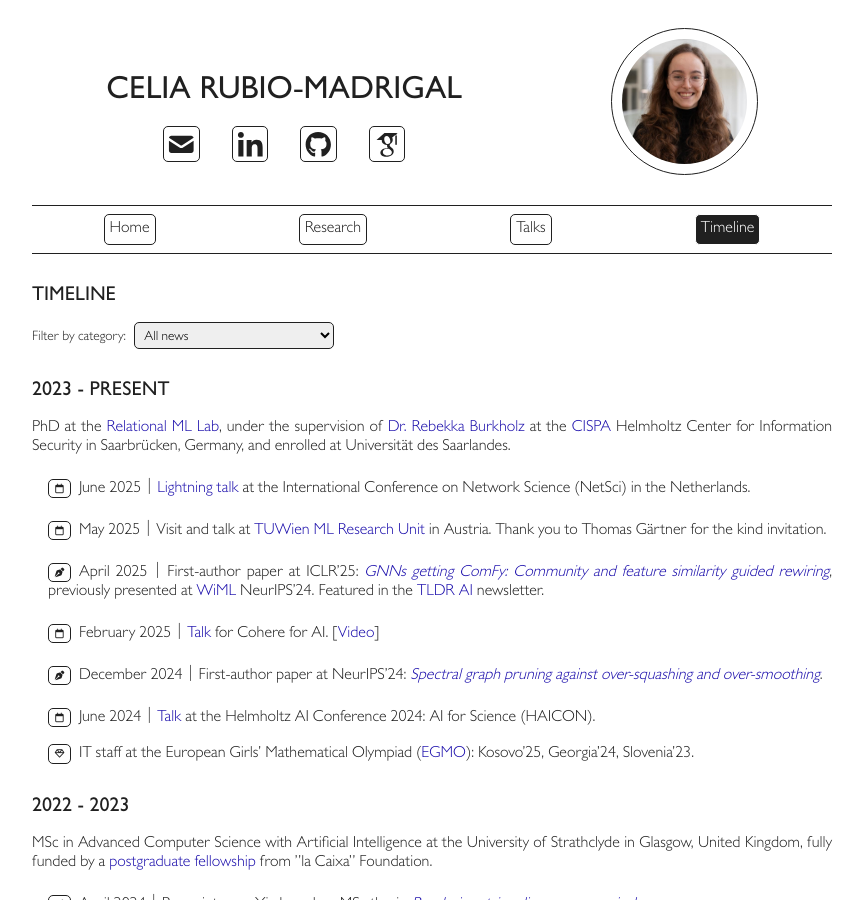
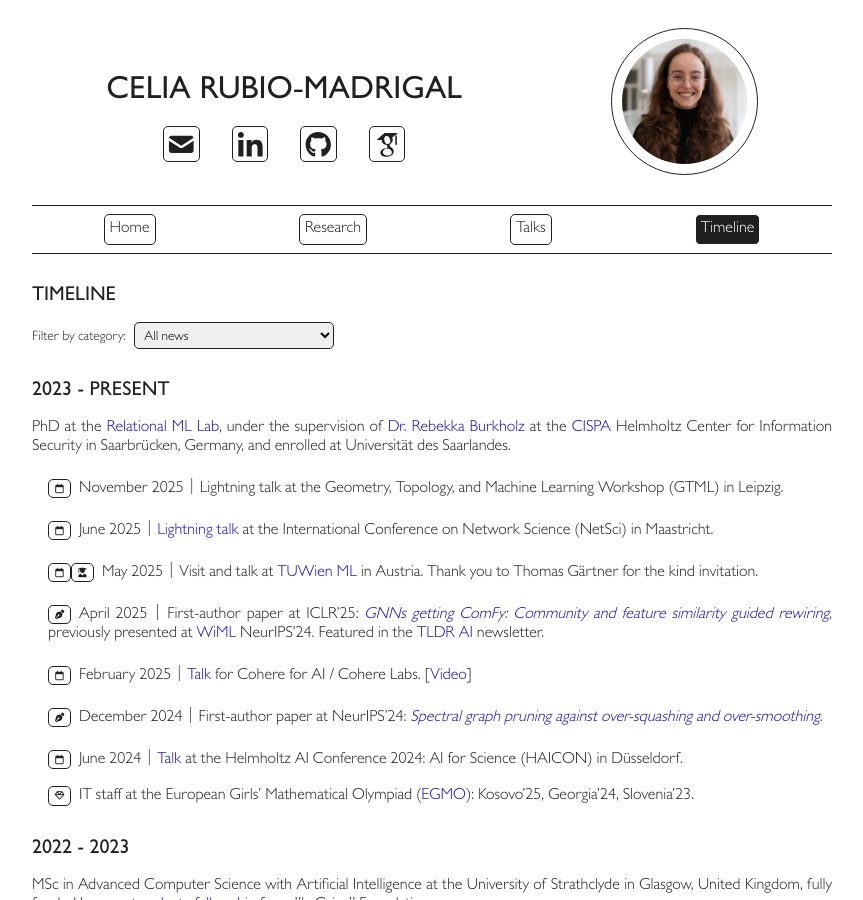
Before and after one commit to celrm/celrm.github.io, a Jekyll site: the page built from _pages/news.md, in a window 1280 px wide and 900 px high. Shown: the whole window, without its empty margins (208-1071 px from the left). Built offline with Jekyll 4.4.1, drawn with Linux system fonts in a browser that asks for light colours.

```diff
--- a/_data/news.yml
+++ b/_data/news.yml
@@ -2,13 +2,17 @@ list:
 - date: 2023 - present
   description: "PhD at the [Relational ML Lab](https://relationalml.github.io), under the supervision of [Dr. Rebekka Burkholz](https://sites.google.com/view/rebekkaburkholz) at the [CISPA](https://www.cispa.de/en) Helmholtz Center for Information Security in Saarbrücken, Germany, and enrolled at Universität des Saarlandes."
   details:
+  - date: November 2025
+    type: [event]
+    description: "Lightning talk at the Geometry, Topology, and Machine Learning Workshop (GTML) in Leipzig."
+    new: true
   - date: June 2025
     type: [event]
-    description: "[Lightning talk](https://netsci2025.github.io/lightnings/thursday-lightnings/) at the International Conference on Network Science (NetSci) in the Netherlands."
+    description: "[Lightning talk](https://netsci2025.github.io/lightnings/thursday-lightnings/) at the International Conference on Network Science (NetSci) in Maastricht."
     new: true
   - date: May 2025
-    type: [event]
-    description: "Visit and talk at [TUWien ML Research Unit](https://ml-tuw.github.io/ruml_seminar/) in Austria. Thank you to Thomas Gärtner for the kind invitation."
+    type: [event, work]
+    description: "Visit and talk at [TUWien ML](https://ml-tuw.github.io/ruml_seminar/) in Austria. Thank you to Thomas Gärtner for the kind invitation."
     new: true
   - date: April 2025
     type: [publication]
@@ -16,15 +20,14 @@ list:
     new: true
   - date: February 2025
     type: [event]
-    description: "[Talk](https://cohere.com/events/cohere-for-ai-Celia-Rubio-Madrigal-2025) for Cohere for AI. [[Video](https://youtu.be/fw8VBEBdWQY)]"
+    description: "[Talk](https://cohere.com/events/cohere-for-ai-Celia-Rubio-Madrigal-2025) for Cohere for AI / Cohere Labs. [[Video](https://youtu.be/fw8VBEBdWQY)]"
     new: true
   - date: December 2024
     type: [publication]
     description: "First-author paper at NeurIPS'24: [*Spectral graph pruning against over-squashing and over-smoothing*](https://openreview.net/forum?id=EMkrwJY2de)."
-    new: true
   - date: June 2024
     type: [event]
-    description: "[Talk](https://eventclass.it/haic2024/scientific/external-program/session?s=S-05a) at the Helmholtz AI Conference 2024: AI for Science (HAICON)."
+    description: "[Talk](https://eventclass.it/haic2024/scientific/external-program/session?s=S-05a) at the Helmholtz AI Conference 2024: AI for Science (HAICON) in Düsseldorf."
   - type: [leisure]
     description: "IT staff at the European Girls' Mathematical Olympiad ([EGMO](https://www.egmo.org/people/person933/)): Kosovo'25, Georgia'24, Slovenia'23."
 
--- a/_data/talks.yml
+++ b/_data/talks.yml
@@ -1,41 +1,44 @@
 list:
-- title: "Rewiring Graph Neural Networks: Less is more and structure matters."
+- title: "Rewiring Graph Neural Networks: Less is more and structure matters. (Spectral pruning + ComFy)"
   events:
-  - place: "Research Seminar of the [TUWien Machine Learning Research Unit](https://ml-tuw.github.io/ruml_seminar/) in Vienna, Austria."
+  - place: "Seminar of the [TUWien Machine Learning Research Unit](https://ml-tuw.github.io/ruml_seminar/) in Vienna, Austria. Invited talk."
     date: 27.05.25
     type: talk
-  - place: "[Cohere For AI](https://cohere.com/events/cohere-for-ai-Celia-Rubio-Madrigal-2025): Community Talks."
+  - place: "[Cohere Labs](https://cohere.com/events/cohere-for-ai-Celia-Rubio-Madrigal-2025) / Cohere For AI: Open Science Community Talks."
     date: 13.02.25
     url: https://youtu.be/fw8VBEBdWQY
     type: talk
 - title: "GNNs getting ComFy: Community and feature similarity guided rewiring."
   events:
+  - place: "Workshop on Geometry, Topology, and Machine Learning (GTML) in Leipzig, Germany. Lightning talk."
+    date: 10-14.11.25
+    type: talk
   - place: "ICLR'25 in Singapore."
-    date: "26.04.25"
+    date: 26.04.25
     url: ComFy__poster_ICLR25.pdf
     type: poster
-  - place: "[Women in Machine Learning](https://sites.google.com/wimlworkshop.org/wiml-2024/program) workshop (WiML) at NeurIPS'24 in Vancouver, Canada."
+  - place: "Workshop for [Women in Machine Learning](https://sites.google.com/wimlworkshop.org/wiml-2024/program) (WiML) at NeurIPS'24 in Vancouver, Canada."
     date: 10.12.24
     url: ComFy__poster_NeurIPS24_workshop.pdf
     type: poster
-  - place: "[ELLIS Pre-NeurIPS'24 Session](https://lacoco-lab.github.io/events/PreNeurIPS2024/) in Saarbrücken, Germany."
+  - place: "[ELLIS Pre-NeurIPS'24](https://lacoco-lab.github.io/events/PreNeurIPS2024/) in Saarbrücken, Germany."
     date: 25.11.24
     type: poster
 - title: "Spectral graph pruning against over-squashing and over-smoothing."
   events:
-  - place: "[International Conference on Network Science](https://netsci2025.github.io/lightnings/thursday-lightnings/) 2025 (NetSci) in Maastricht, Netherlands."
+  - place: "[International Conference on Network Science](https://netsci2025.github.io/lightnings/thursday-lightnings/) (NetSci) in Maastricht, Netherlands. Lightning talk."
     date: "05.06.25"
     type: talk
   - place: "NeurIPS'24 in Vancouver, Canada."
     date: 11.12.24
     url:  Spectral_Pruning__poster_NeurIPS24.pdf
     type: poster
-  - place: "[ELLIS Pre-NeurIPS'24 Session](https://lacoco-lab.github.io/events/PreNeurIPS2024/) in Saarbrücken, Germany."
+  - place: "[ELLIS Pre-NeurIPS'24](https://lacoco-lab.github.io/events/PreNeurIPS2024/) in Saarbrücken, Germany."
     date: 25.11.24
     type: poster
 - title: "Can GATs learn the degree to which node properties are determined by their neighborhood?"
   events:
-  - place: "[Helmholtz AI Conference](https://eventclass.it/haic2024/scientific/external-program/session?s=S-05a) 2024: AI for Science (HAICON) in Düsseldorf, Germany."
+  - place: "[Helmholtz AI Conference](https://eventclass.it/haic2024/scientific/external-program/session?s=S-05a): AI for Science (HAICON) in Düsseldorf, Germany."
     type: talk
     url: https://vimeo.com/984759166
     date: 14.06.24
--- a/_includes/bib.html
+++ b/_includes/bib.html
@@ -3,13 +3,13 @@
         <div class="preview">
           {%- if entry.img -%}
             {% if entry.img contains '://' -%}
-            <img src="{{ entry.img }}">
+            <img src="{{ entry.img }}" onclick="image(this)" style="cursor:pointer;">
             {%- else -%}
               {%- assign entry_path = entry.img | prepend: './images/publications/' -%}
-              <img src="{{ site.url }}{{ site.baseurl }}/assets/img/{{ entry.img }}">
+              <img src="{{ site.url }}{{ site.baseurl }}/assets/img/{{ entry.img }}" onclick="image(this)" style="cursor:pointer;">
             {%- endif -%}
           {%- else -%}
-          <img src="{{ site.url }}{{ site.baseurl }}/assets/img/default.png">
+          <img src="{{ site.url }}{{ site.baseurl }}/assets/img/default.png" onclick="image(this)" style="cursor:pointer;">
           {%- endif -%}
         </div>
         <!-- Entry bib key -->
--- a/_pages/news.md
+++ b/_pages/news.md
@@ -17,16 +17,16 @@ order: 3
 {{ milestone.description | markdownify }}
 
 <ul style="list-style-type: none; padding-inline-start: 1em;">
-{% for item in milestone.details %}
+{% for item in milestone.details %}{% if item.notshow %}{% else %}
 <li id="bib-{{forloop.parentloop.index}}-{{forloop.index}}" categories="{% for type in item.type %}{{ type }}{% unless forloop.last %},{% endunless %}{% endfor %}"
 style="margin-block-start: 1em; margin-block-end: 1em;">{% for type in item.type %}{%
 for legenditem in site.data.news.legend %}{% if type == legenditem.name
 %}<span style="border: 1px solid var(--color-text); padding: 4px; border-radius: 5px; font-size: 0.6em;
 vertical-align: middle; min-width: 13px; width: 1em; height: 1em;
 text-align: center;" class="{{ legenditem.icon }}"></span>{% endif %}{% endfor %}{% endfor
-%}&ensp;{% if item.new %}{% endif %}{% if item.date %}{{ item.date }}｜{% endif %}{{
+%}&ensp;{% if item.date %}{{ item.date }}｜{% endif %}{{
   item.description | markdownify | remove: '<p>' | remove: '</p>' }}
-</li>
+</li>{% endif %}
 {% endfor %}
 </ul>
 
```
Also changed, not shown: _data/research.yml (+30 -2 lines), _pages/research.md (+30 -2 lines), assets/img/ham-hyperbolic-step.png (added), assets/img/when-shift-happens.png (added), 1 other file.
